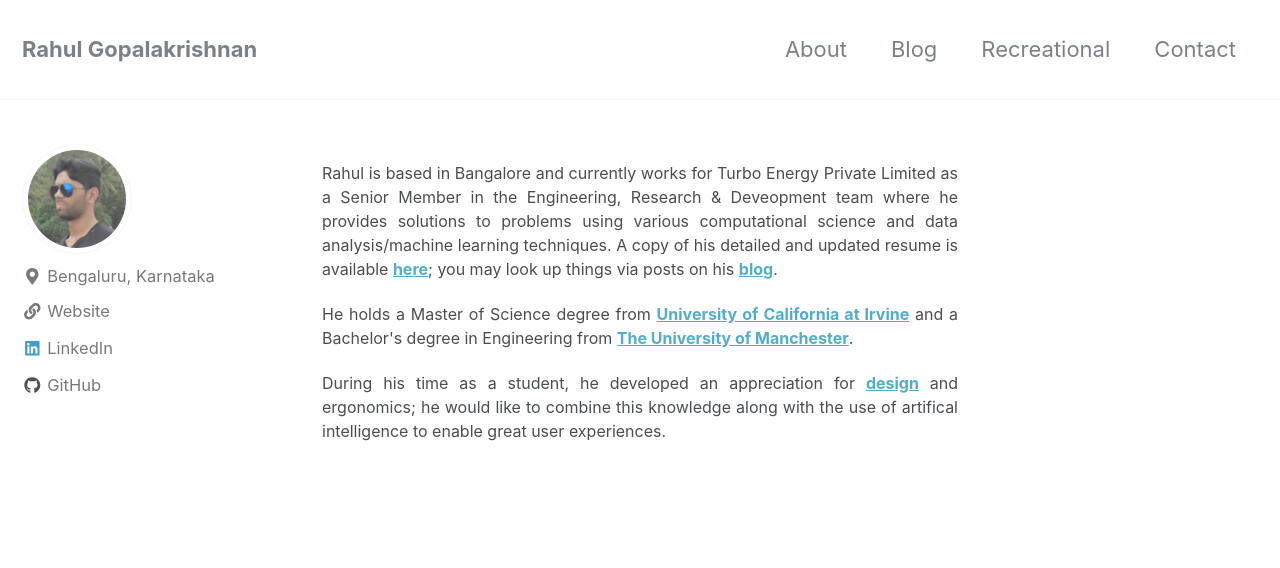
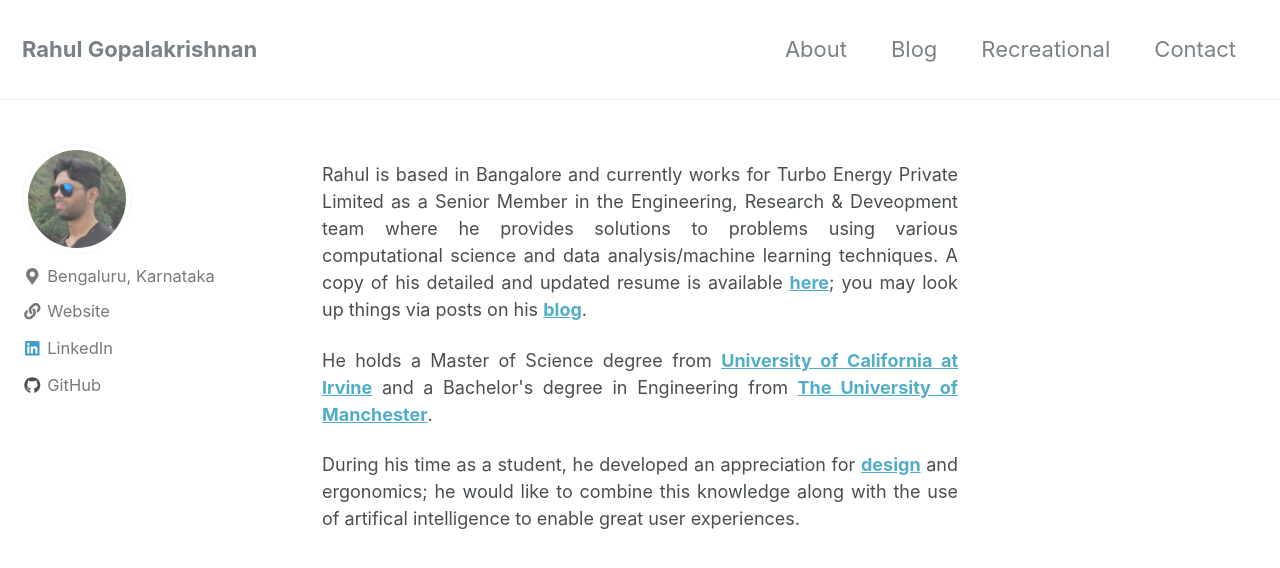
Before and after one commit to gopalrahulrg/gopalrahulrg.github.io, a Jekyll site: the page built from _pages/about.md, in a window 1280 px wide and 900 px high. Shown: the top 568 px of the window. Built offline with Jekyll 4.4.1, drawn with Linux system fonts in a browser that asks for light colours; nearby versions of some CDN libraries.

Commit message:
Update about.md

```diff
--- a/_pages/about.md
+++ b/_pages/about.md
@@ -4,7 +4,7 @@
 header:
 ---
 
-<font size="3"><p style='text-align: justify;'>Rahul is based in Bangalore and currently works for Turbo Energy Private Limited as a Senior Member in the Engineering, Research & Deveopment team where he provides solutions to problems using various computational science and data analysis/machine learning techniques. A copy of his detailed and updated resume is available <a href="https://github.com/gopalrahulrg/gopalrahulrg.github.io/raw/master/_resume/RahulGopalakrishnan_Resume.pdf"><b>here</b></a>; you may look up things via posts on his <a href="https://gopalrahulrg.github.io/blog/"><b>blog</b></a>.<p>
+<font size="4"><p style='text-align: justify;'>Rahul is based in Bangalore and currently works for Turbo Energy Private Limited as a Senior Member in the Engineering, Research & Deveopment team where he provides solutions to problems using various computational science and data analysis/machine learning techniques. A copy of his detailed and updated resume is available <a href="https://github.com/gopalrahulrg/gopalrahulrg.github.io/raw/master/_resume/RahulGopalakrishnan_Resume.pdf"><b>here</b></a>; you may look up things via posts on his <a href="https://gopalrahulrg.github.io/blog/"><b>blog</b></a>.<p>
 
 <p style='text-align: justify;'>He holds a Master of Science degree from <a href="https://uci.edu/"><b>University of California at Irvine</b></a> and a Bachelor's degree in Engineering from <a href="https://www.manchester.ac.uk/"><b>The University of Manchester</b></a>.<p>
 
```
